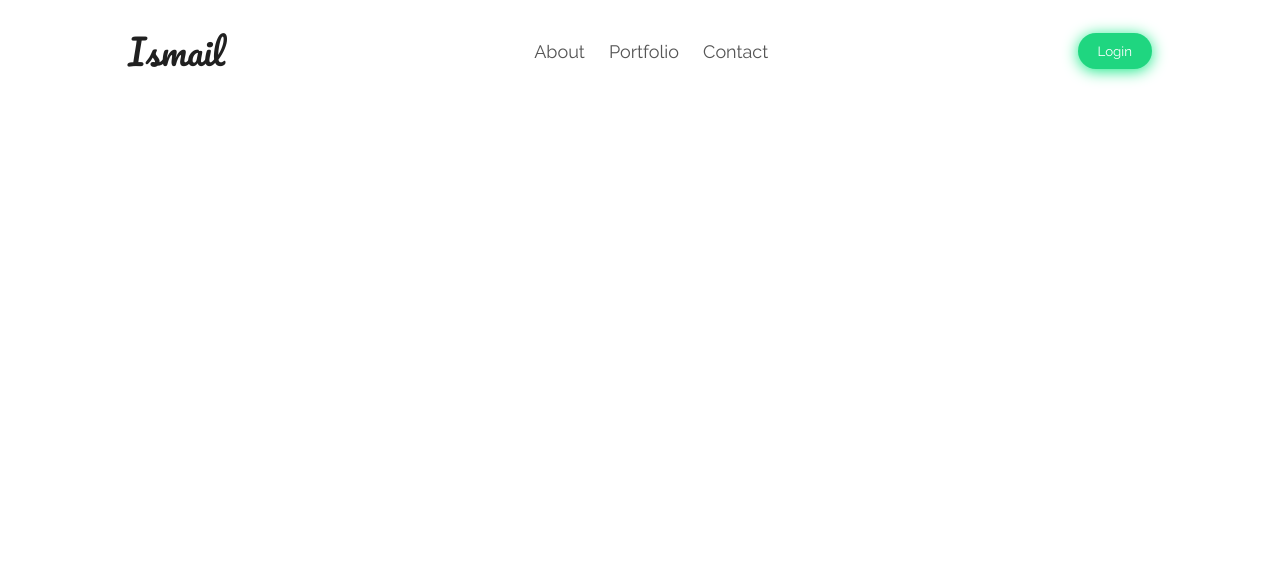
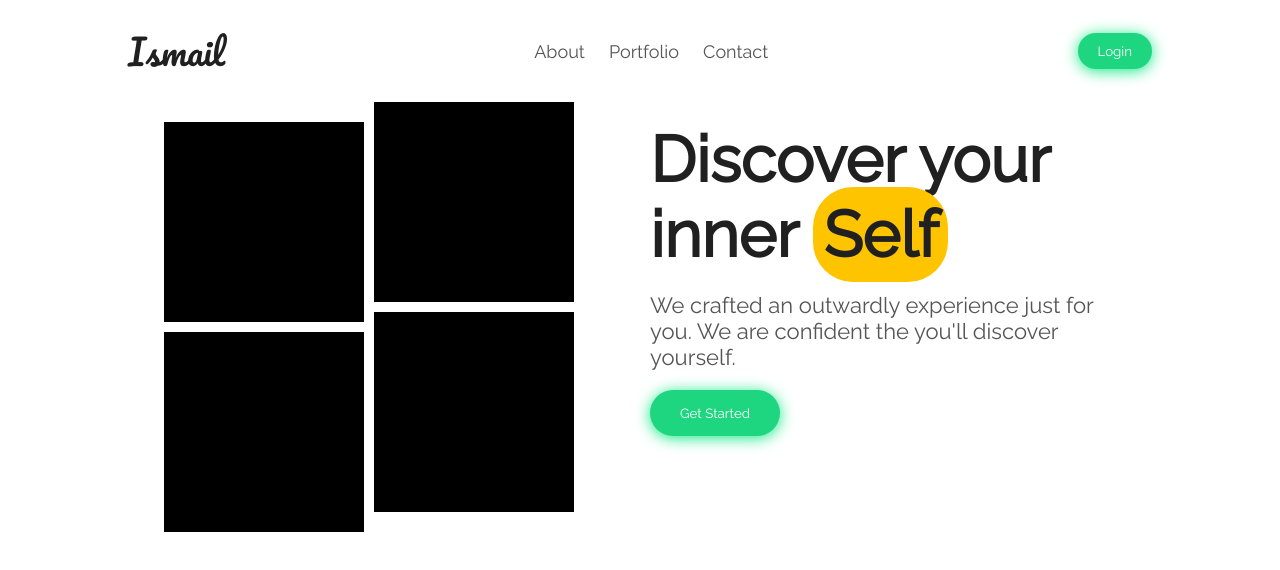
Before and after one commit to Ismailenox/Ismail, a plain HTML site: page index.html in a window 1280 px wide. Drawn offline with Linux system fonts and the light colour scheme.

Commit message:
created the hero section

```diff
--- a/index.html
+++ b/index.html
@@ -8,6 +8,7 @@
     <link rel="stylesheet" href="./style.css">
 </head>
 <body>
+    <header>
         <nav>
             <a href="./index.html" id="logo">Ismail</a>
 
@@ -19,5 +20,21 @@
 
             <button>Login</button>
         </nav>
+        <div class="hero">
+            <figure>
+                <div class="image"></div>
+                <div class="image"></div>
+                <div class="image"></div>
+                <div class="image"></div>
+            </figure>
+            <div class="cta">
+                <h1>Discover your inner <span>Self</span></h1>
+                <p>
+                    We crafted an outwardly experience just for you. We are confident the you'll discover yourself.
+                </p>
+                <button>Get Started</button>
+            </div>
+        </div>
+    </header>
 </body>
 </html>
--- a/style.css
+++ b/style.css
@@ -45,3 +45,85 @@ nav button:hover{
     box-shadow: 0 0 15px 10px #76e9b4;
     transform: scale(1.1);
 }
+
+.hero{
+    padding: 20px 10%;
+    display: flex;
+    gap: 20px;
+}
+
+.hero :is(figure, .cta) {
+    flex: 1;
+}
+
+.hero figure{
+    display: grid;
+    grid-template-columns: 1fr 1fr;
+    gap: 10px;
+}
+
+.hero figure .image{
+    background-color: #000;
+    width: 200px;
+    height: 200px;
+    position: relative;
+    justify-self: end;
+}
+
+.hero figure .image:hover{
+    animation: pulse .5s infinite alternate;
+    cursor: pointer;
+}
+
+figure .image:nth-child(2){
+    top: -20px;
+    justify-self: start;
+}
+
+figure .image:nth-child(4){
+    top: -20px;
+    justify-self: start;
+}
+
+.hero .cta{
+    padding:0px 20px;
+}
+
+.hero .cta h1{
+    font-size: 4rem;
+    color: #202020;
+}
+
+.hero .cta h1 span{
+    background-color: #ffc400;
+    padding: 10px;
+    border-radius: 40px;
+}
+
+.hero .cta p{
+    padding: 20px 0px;
+    font-size: 22px;
+    color: #555;
+}
+
+.hero .cta button{
+    padding: 15px 30px;
+    background-color: #1fd680;
+    color: #fff;
+    box-shadow: 0 2px 15px #15e986;
+    border: none;
+    cursor: pointer;
+    border-radius: 50px;
+}
+
+@keyframes pulse{
+    from{
+        transform: scale(0.9);
+        opacity: 0.7;
+    }
+
+    to{
+        transform: scale(1.1);
+        opacity: 1;
+    }
+}
```
Lines whose indentation alone changed are shown as unchanged.
